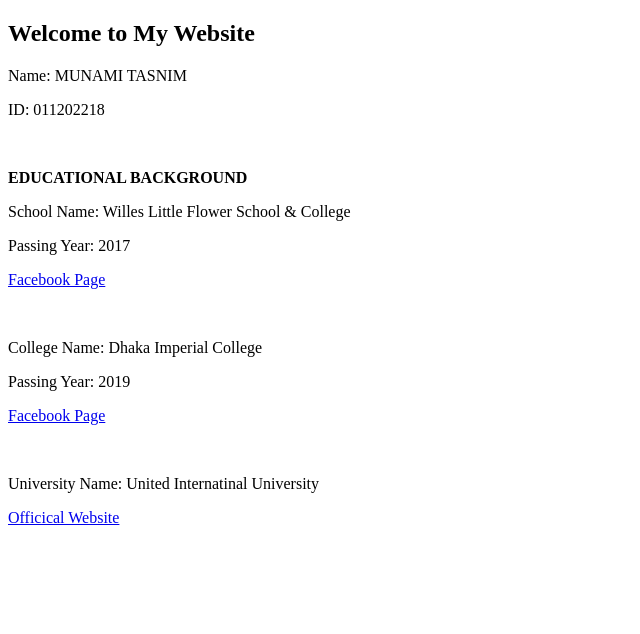
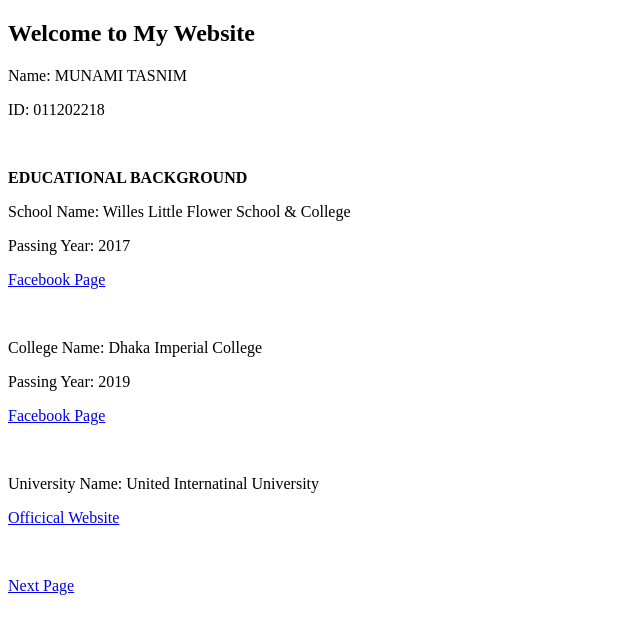
Before and after one commit to Munami10/Munami10.github.io, a plain HTML site: page index.html in a window 1280 px wide. Shown: the whole page, without its empty margins (0-640 px from the left). Drawn offline with Linux system fonts and the light colour scheme.

Commit message:
Update index.html

```diff
--- a/index.html
+++ b/index.html
@@ -19,5 +19,7 @@
 <br>
 <p> University Name: United Internatinal University </p>
 <p><a href="http://www.uiu.ac.bd/"> Officical Website </a></p>
+  <br>
+  <p><a href="page2.html"> Next Page </a></p>
 </body>
 </html>
```
